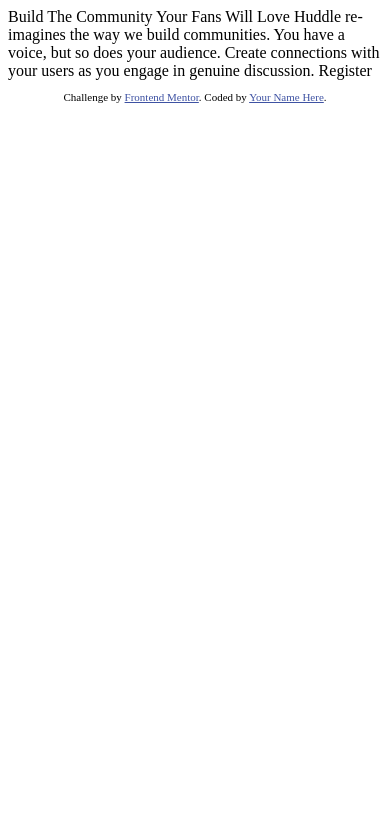
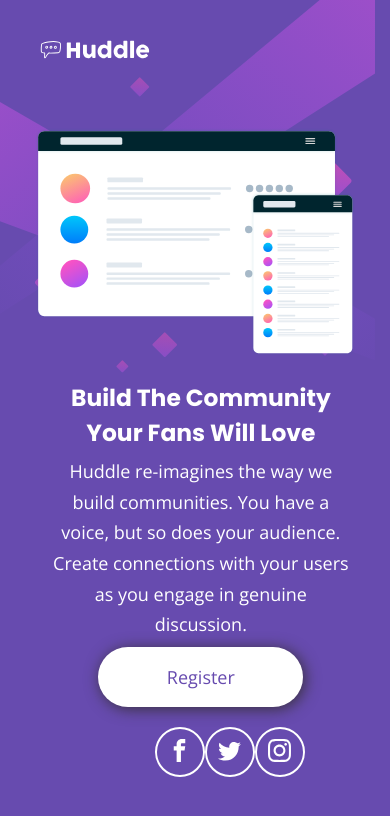
Before and after one commit to chastichno/huddle-landing-page, a plain HTML site: page index.html in a window 390 px wide. Drawn offline with nearby package versions, Linux system fonts and the light colour scheme.

Commit message:
Base work

```diff
--- a/index.html
+++ b/index.html
@@ -1,33 +1,63 @@
 <!DOCTYPE html>
 <html lang="en">
+
 <head>
   <meta charset="UTF-8">
-  <meta name="viewport" content="width=device-width, initial-scale=1.0"> <!-- displays site properly based on user's device -->
+  <meta name="viewport" content="width=device-width, initial-scale=1.0">
+  <!-- displays site properly based on user's device -->
 
   <link rel="icon" type="image/png" sizes="32x32" href="./images/favicon-32x32.png">
-
+  <link rel="stylesheet" href="styles.css">
   <title>Frontend Mentor | Huddle landing page with single introductory section</title>
 
   <!-- Feel free to remove these styles or customise in your own stylesheet 👍 -->
   <style>
-    .attribution { font-size: 11px; text-align: center; }
-    .attribution a { color: hsl(228, 45%, 44%); }
+    .attribution {
+      font-size: 11px;
+      text-align: center;
+    }
+
+    .attribution a {
+      color: hsl(228, 45%, 44%);
+    }
   </style>
 </head>
+
 <body>
 
-  Build The Community Your Fans Will Love
+  <header>
+    <img class="logo" src="images/logo.svg" alt="logo">
+  </header>
 
-  Huddle re-imagines the way we build communities. You have a voice, but so does your audience.
-  Create connections with your users as you engage in genuine discussion.
-
-  Register
+  <div class="content">
+    <div class="column image-column">
+      <img class="mockup" src="images/illustration-mockups.svg" alt="illustration-mockups">
+    </div>
+    <div class="column info-column">
+      <div class="title">
+        Build The Community Your Fans Will Love
+      </div>
+      <div class="description">
+        Huddle re-imagines the way we build communities. You have a voice, but so does your audience.
+        Create connections with your users as you engage in genuine discussion.
+      </div>
+      <button class="register">
+        Register
+      </button>
+    </div>
+  </div>
 
   <footer>
+    <a href="#"><img src="images/instagram.svg"></a>
+    <a href="#"><img src="images/twitter.svg"></a>
+    <a href="#"><img src="images/facebook.svg"></a>
+  </footer>
+  <!-- <footer>
     <p class="attribution">
       Challenge by <a href="https://www.frontendmentor.io?ref=challenge" target="_blank">Frontend Mentor</a>.
       Coded by <a href="#">Your Name Here</a>.
     </p>
-  </footer>
+  </footer> -->
 </body>
+
 </html>
--- a/styles.css
+++ b/styles.css
@@ -0,0 +1,139 @@
+@import url('https://fonts.googleapis.com/css2?family=Poppins:wght@400;700&display=swap');
+@import url('https://fonts.googleapis.com/css2?family=Open+Sans&display=swap');
+:root {
+    --violet: hsl(257, 40%, 49%);
+}
+
+* {
+    box-sizing: border-box;
+    margin: 0;
+    padding: 0;
+}
+
+body {
+    background-image: url(images/bg-desktop.svg);
+    background-repeat: no-repeat;
+    background-color: var(--violet);
+    color: white;
+    padding: 3.5vw 5vw 2vw;
+    font-size: 18px;
+}
+
+header {
+    padding-bottom: 6vw;
+}
+
+.logo {
+    max-width: 15%;
+}
+
+.column {
+    float: left;
+}
+
+.image-column {
+    width: 55%;
+    overflow: hidden;
+}
+
+.mockup {
+    width: 100%;
+    height: auto;
+}
+
+.info-column {
+    width: 45%;
+    padding: 3vw 1vw 0 4vw;
+}
+
+.title {
+    font-size: 2.4em;
+    font-family: 'Poppins', sans-serif;
+    font-weight: 400;
+    margin-bottom: 1.5vw;
+}
+
+.description {
+    font-family: 'Open Sans', sans-serif;
+    line-height: 1.7em;
+    margin-bottom: 2vw;
+}
+
+.register {
+    background-color: white;
+    font-family: 'Open Sans', sans-serif;
+    padding: 1em 3.8em;
+    border-radius: 2em;
+    color: var(--violet);
+    font-size: 1em;
+    border: none;
+    box-shadow: 2px 2px 15px #38313a;
+}
+
+/* Clear floats after the columns */
+
+.content:after {
+    content: "";
+    display: table;
+    clear: both;
+}
+
+footer {
+    margin-top: 20px;
+    overflow: hidden;
+    padding-right: 50px;
+    ;
+}
+
+footer a {
+    float: right;
+    display: block;
+    color: #f2f2f2;
+    text-align: center;
+    padding-top: 10px;
+    width: 50px;
+    height: 50px;
+    text-decoration: none;
+    border-radius: 100%;
+    border: 2px solid white;
+}
+
+footer img {
+    display: block;
+    margin-left: auto;
+    margin-right: auto;
+    width: 50%;
+}
+
+@media screen and (max-width:600px) {
+    body {
+        background-image: url(images/bg-mobile.svg);
+        background-repeat: no-repeat;
+        padding: 9vw;
+    }
+    .column {
+        width: 100%;
+    }
+
+    .logo {
+        max-width: 30vw;
+    }
+    header {
+        padding-bottom: 15vw;
+    }
+    .title {
+        font-size: 1.3em;
+        font-weight: 700;
+    }
+    .info-column {
+text-align: center;
+        padding: 5vw 1vw 0 4vw;
+    }
+    footer {
+        display: block;
+        margin-left: auto;
+        margin-right: auto;
+        width: 100%;
+        text-align: center;
+    }
+}
```
Also changed, not shown: images/facebook.svg (added), images/instagram.svg (added), images/twitter.svg (added).
